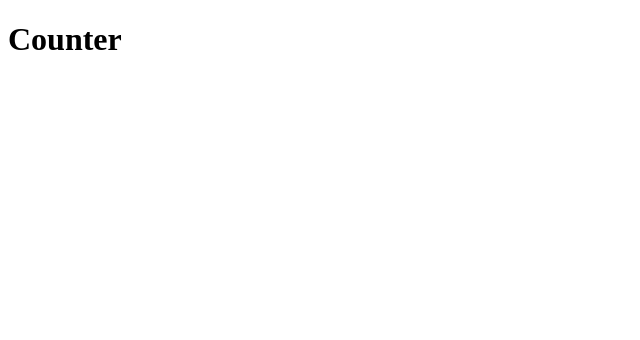
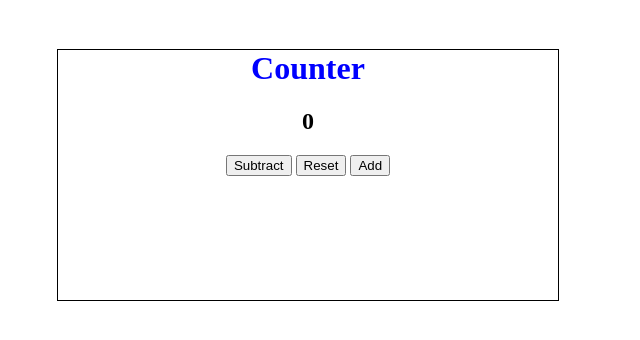
Before and after one commit to showboat051/simpleCounter23, a plain HTML site: page index.html in a window 1280 px wide. Shown: the whole page, without its empty margins (0-640 px from the left). Drawn offline with Linux system fonts and the light colour scheme.

Commit message:
added buttons

```diff
--- a/index.html
+++ b/index.html
@@ -5,8 +5,18 @@
     <meta http-equiv="X-UA-Compatible" content="IE=edge">
     <meta name="viewport" content="width=device-width, initial-scale=1.0">
     <title>Document</title>
+    <link rel="stylesheet" href="style.css">
 </head>
 <body>
-    <h1 id="heading">Counter</h1>
+    <div id="center">
+        <h1 id="heading">Counter</h1>
+        <h2 id="numCounter"> 0 </h2>
+        <div id="buttonRow">
+
+            <button id="subtractButton">Subtract</button>
+            <button id="resetButton">Reset</button>
+            <button id="addButton">Add</button>
+        </div>
+    </div>
 </body>
 </html>
--- /dev/null
+++ b/style.css
@@ -0,0 +1,19 @@
+#center {
+    width: 500px;
+    height: 250px;
+    margin: 50px;
+    outline: solid 1px black;
+}
+
+#heading {
+    color: blue;
+    text-align: center;
+}
+
+#numCounter {
+    text-align: center;
+}
+
+#buttonRow{
+    text-align: center;
+}
```
